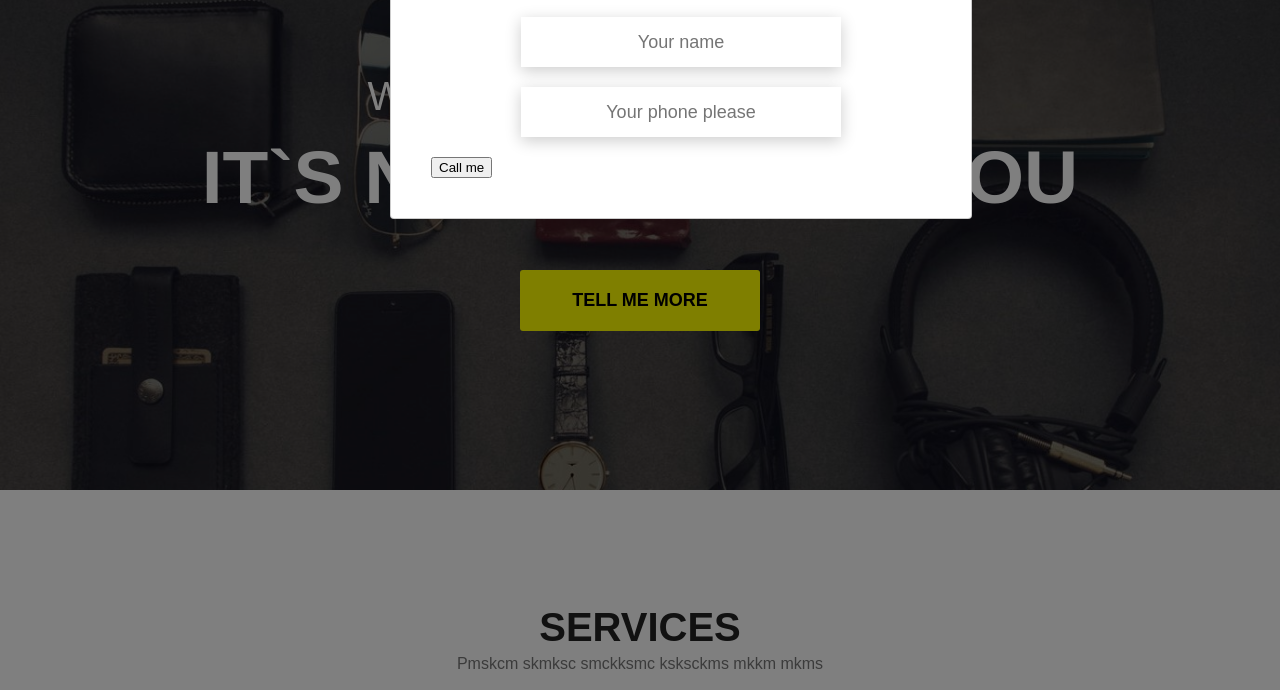
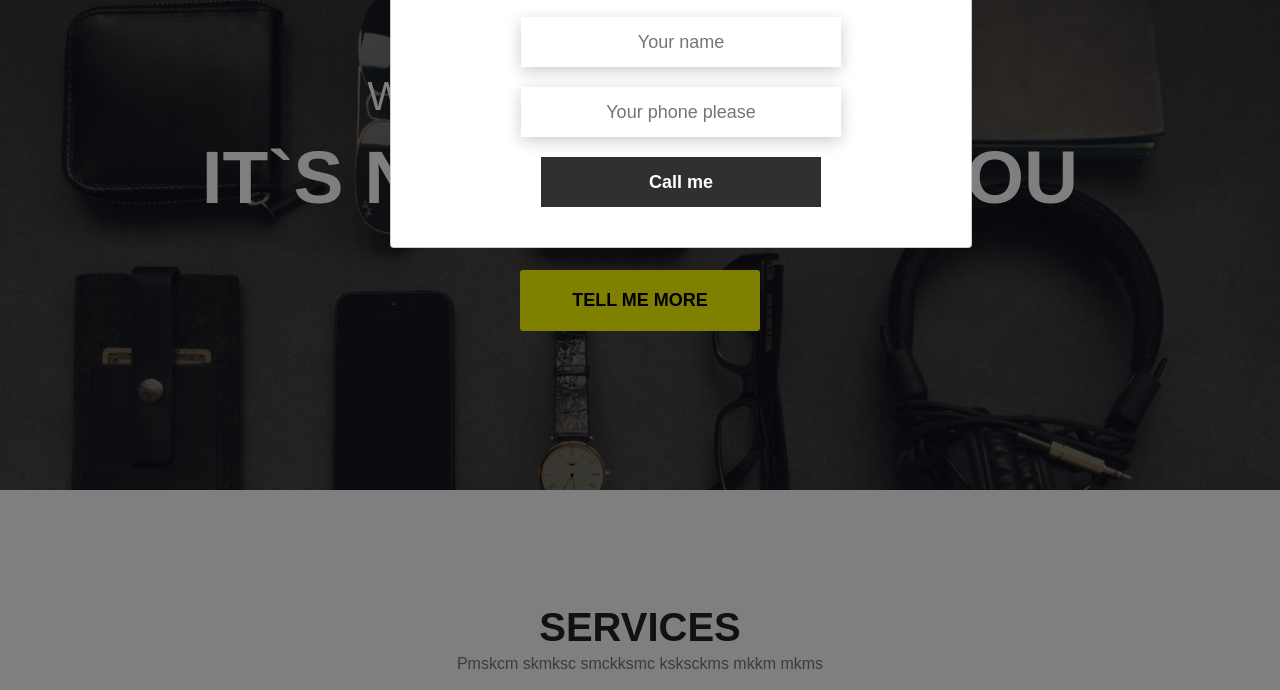
Before and after one commit to Alex12033/landing-page, a plain HTML site: page index.html in a window 1280 px wide. Shown: the part 110-800 px from the top of the page. Drawn offline with Linux system fonts and the light colour scheme.

Commit message:
new style button in modal window

```diff
--- a/css/main.css
+++ b/css/main.css
@@ -257,8 +257,38 @@ h1 {
     outline: 0;
 }
 
-.modal__btn {
+.modal .btn {
     display: block;
     width: 280px;
     margin: 0 auto;
 }
+
+.btn {
+    width: 220px;
+    height: 65px;
+    display: flex;
+    justify-content: center;
+    align-items: center;
+    background-color: #fff;
+    font-size: 18px;
+    font-weight: 700;
+    border: 1px solid rgba(0, 0, 0, .2);
+    box-shadow: 0, 4px, 15px rgba(0, 0, 0, .2);
+    cursor: pointer;
+    transition: .4s all;
+    outline: 0;
+}
+
+.btn_dark {
+    background-color: #303030;
+    color: #fff;
+    border: none;
+}
+
+.btn_min {
+    height: 50px;
+}
+
+.btn:hover {
+    box-shadow: 0 6px 30px rgba(236, 14, 14, 0.3);
+}
```
